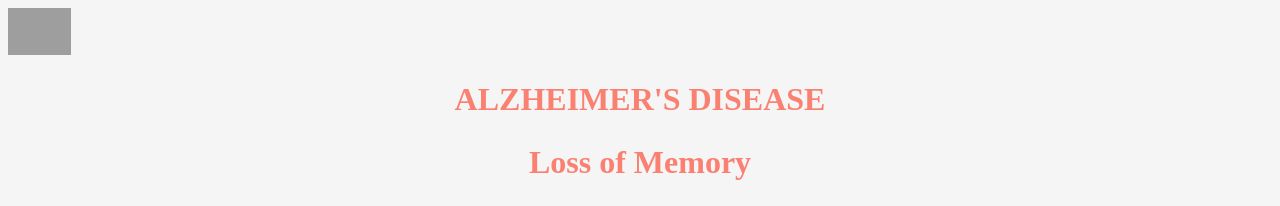
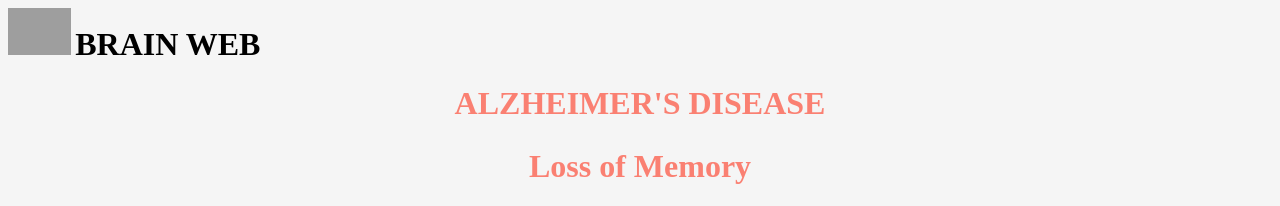
Before and after one commit to Brain-Disorders/Brain-Disorders, a plain HTML site: page AlzheimersDisease.html in a window 1280 px wide. Shown: the top 206 px of the page. Drawn offline with Linux system fonts and the light colour scheme; grey boxes are pictures that could not be loaded.

Commit message:
update logo

```diff
--- a/AlzheimersDisease.html
+++ b/AlzheimersDisease.html
@@ -7,8 +7,10 @@
 </head>
 <body>
 <!--link to home page-->
-<a href="homepage.html"><img src="https://www.brainline.org/sites/all/modules/custom/bl_brain/images/brain-lateral.png" style="width: 5%;"></a>
-<div>
+<div class="homepage">
+    <a href="homepage.html"><img src="http://cdn.onlinewebfonts.com/svg/img_492942.png" style="width: 5%;"></a>
+    <h1 class="title">BRAIN WEB</h1>
+ </div>
     <h1>Alzheimer's Disease</h1>
     <h2>Loss of Memory</h2>
 </div>
--- a/styel.css
+++ b/styel.css
@@ -40,3 +40,10 @@ p{
 .border{
     border: 3px dotted black;
 }
+.title {
+    text-align: center;
+    font-family: Copperplate;
+    font-size: xx-large;
+    color:black;
+    display: inline;
+}
```
